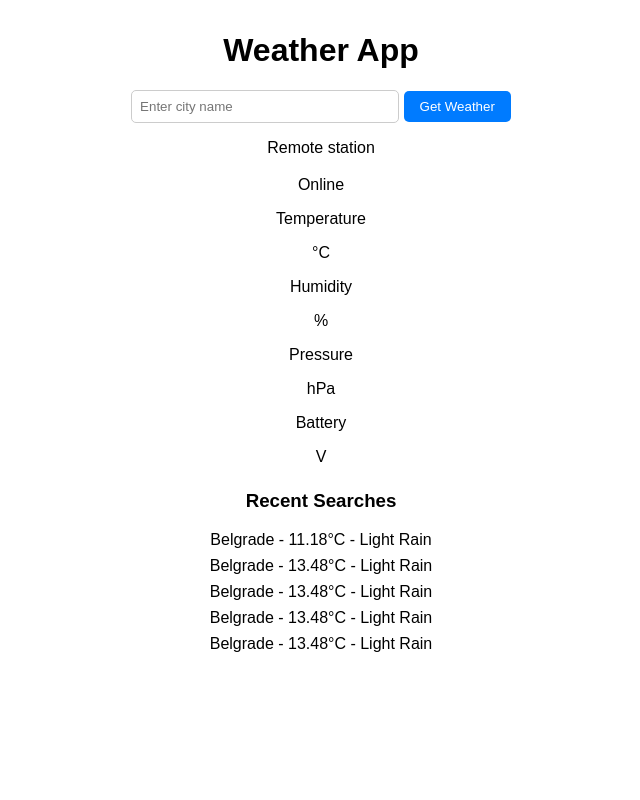
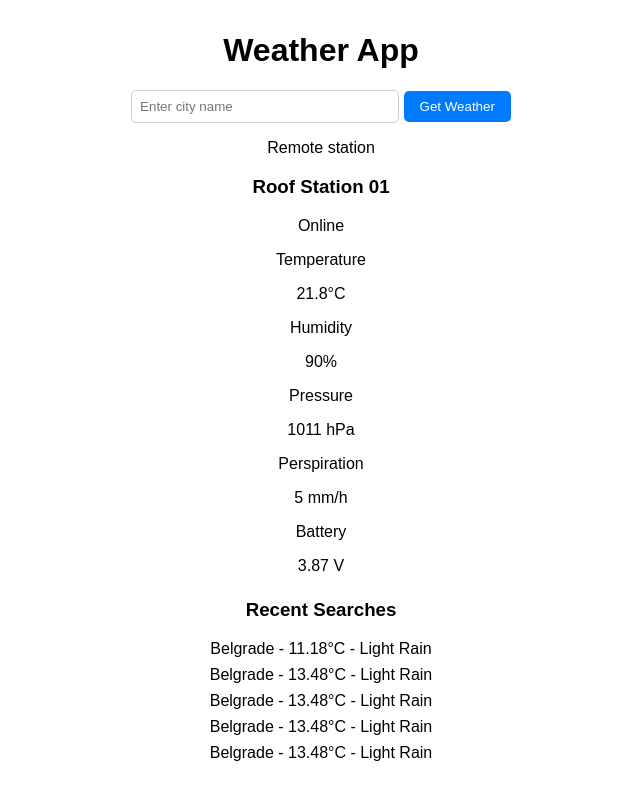
Before and after one commit to metalRudge/WeatherAppDjango, a Django app: page / in a window 1280 px wide. Shown: the whole page, without its empty margins (319-959 px from the left). Run offline with Django 5.2, Linux system fonts and the light colour scheme; data comes from the database, SQL or seed files in the repository; both versions use the stored data as it was after the commit.

Commit message:
design work - Phase 1

```diff
--- a/main/mock_data/station1.json
+++ b/main/mock_data/station1.json
@@ -1,17 +1,19 @@
 [
   {
+    "schema_version": "1.0",
     "station_id": "roof-01",
     "station_name": "Roof Station 01",
     "location": "Savski Venac Roof",
     "measured_at": "2026-04-08T17:30:00Z",
     "telemetry": {
       "temperature_c": 21.8,
-      "humidity_pct": null,
+      "humidity_pct": 90,
       "pressure_hpa": 1011,
+      "perspiration": 5,
       "battery_v": 3.87,
       "signal_rssi": -88,
       "status": "online"
     },
-    "batch_error": "Humidity value missing from latest station batch."
+    "batch_error": null
   }
 ]
--- a/main/services/station_reader.py
+++ b/main/services/station_reader.py
@@ -1,8 +1,8 @@
 import json
 from pathlib import Path
 from django.conf import settings
-
-
+from dataclasses import dataclass
+from datetime import datetime
 """
 def normalize_station(station):
     telemetry = station.get("telemetry", {})
@@ -15,12 +15,28 @@ def normalize_station(station):
         "temperature_c": telemetry.get("temperature_c"),
         "humidity_pct": telemetry.get("humidity_pct"),
         "pressure_hpa": telemetry.get("pressure_hpa"),
+        "perspiration": telemetry.get("perspiration"),
         "battery_v": telemetry.get("battery_v"),
         "signal_rssi": telemetry.get("signal_rssi"),
         "status": telemetry.get("status"),
         "batch_error": station.get("batch_error"),
     }
 """
+@dataclass
+class StationTelemetry:
+    station_id: str
+    station_name: str
+    measured_at: datetime
+    temperature_c: float | None
+    humidity_pct: float | None
+    pressure_hpa: float | None
+    perspiration: float | None
+    battery_v: float | None
+    signal_rssi: int | None
+    status: str
+    batch_error: str | None
+
+
 
 def load_stations_data():
     file_path = Path(settings.BASE_DIR) / "main" / "mock_data" / "station1.json"
--- a/main/templates/main/index.html
+++ b/main/templates/main/index.html
@@ -25,7 +25,14 @@
     {% if error %}
         <div class="error">{{ error }}</div>
     {% endif %}
-    {% include "main/partials/station_card.html" with station=station %}
+    {% if stations_error %}
+        <div class="error">{{ stations_error }}</div>
+    {% elif stations_data %}
+        {% for station in stations_data %}
+            {% include "main/partials/station_card.html" with station=station %}
+        {% endfor %}
+    {% endif %}
+
     {% if weather %}
         <div class="weather">
             <h2>{{ weather.city }}</h2>
--- a/main/templates/main/partials/station_card.html
+++ b/main/templates/main/partials/station_card.html
@@ -31,28 +31,33 @@
         <div class="rounded-xl bg-slate-50 p-3">
             <p class="text-xs text-slate-500">Temperature</p>
             <p class="mt-1 text-lg font-semibold text-slate-900">
-                {{ station.temperature_c|default_if_none:"NaN" }}°C
+                {{ station.telemetry.temperature_c|default_if_none:"NaN" }}°C
             </p>
         </div>
 
         <div class="rounded-xl bg-slate-50 p-3">
             <p class="text-xs text-slate-500">Humidity</p>
             <p class="mt-1 text-lg font-semibold text-slate-900">
-                {{ station.humidity_pct|default_if_none:"NaN" }}%
+                {{ station.telemetry.humidity_pct|default_if_none:"NaN" }}%
             </p>
         </div>
 
         <div class="rounded-xl bg-slate-50 p-3">
             <p class="text-xs text-slate-500">Pressure</p>
             <p class="mt-1 text-lg font-semibold text-slate-900">
-                {{ station.pressure_hpa|default_if_none:"NaN" }} hPa
+                {{ station.telemetry.pressure_hpa|default_if_none:"NaN" }} hPa
             </p>
         </div>
-
+        <div class="rounded-xl bg-slate-50 p-3">
+            <p class="text-xs text-slate-500">Perspiration</p>
+            <p class="mt-1 text-lg font-semibold text-slate-900">
+                {{ station.telemetry.perspiration|default_if_none:"NaN" }} mm/h
+            </p>
+        </div>
         <div class="rounded-xl bg-slate-50 p-3">
             <p class="text-xs text-slate-500">Battery</p>
             <p class="mt-1 text-lg font-semibold text-slate-900">
-                {{ station.battery_v|default_if_none:"NaN" }} V
+                {{ station.telemetry.battery_v|default_if_none:"NaN" }} V
             </p>
         </div>
     </div>
```
Also changed, not shown: db.sqlite3.
